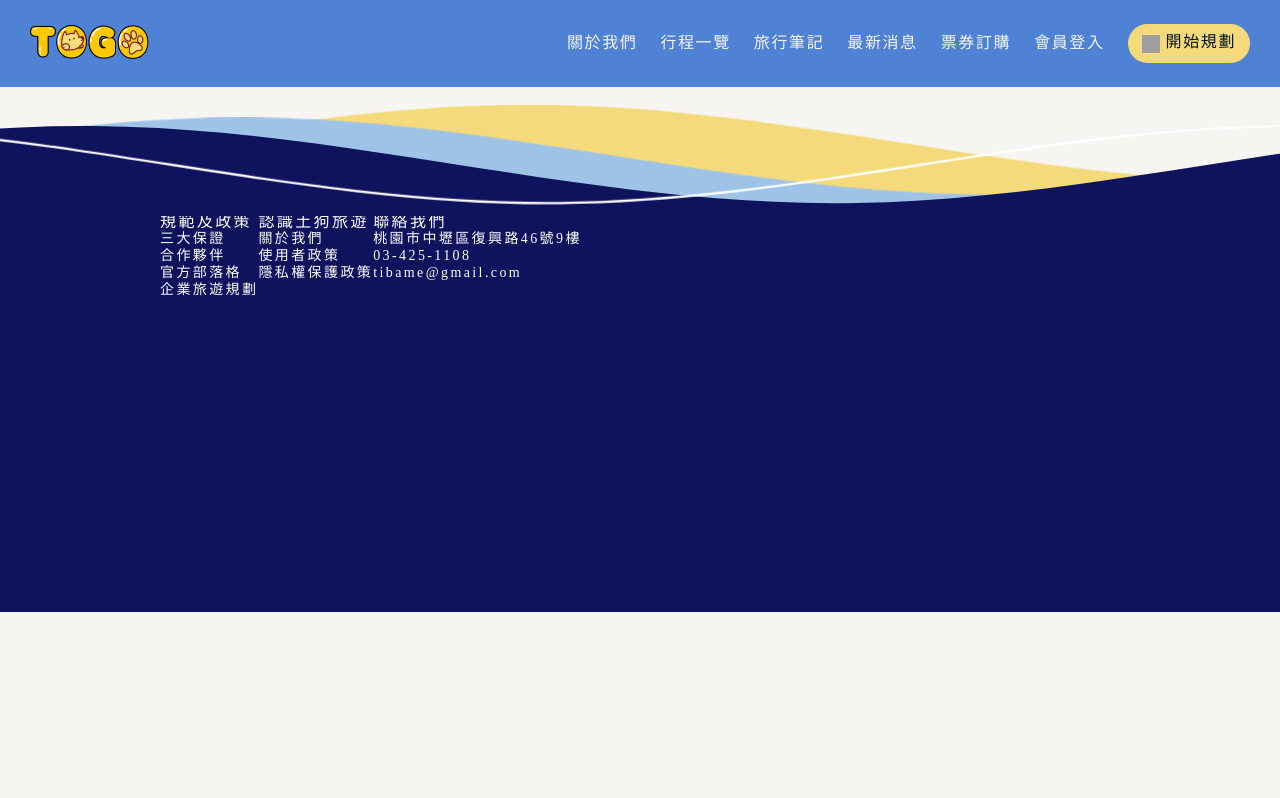
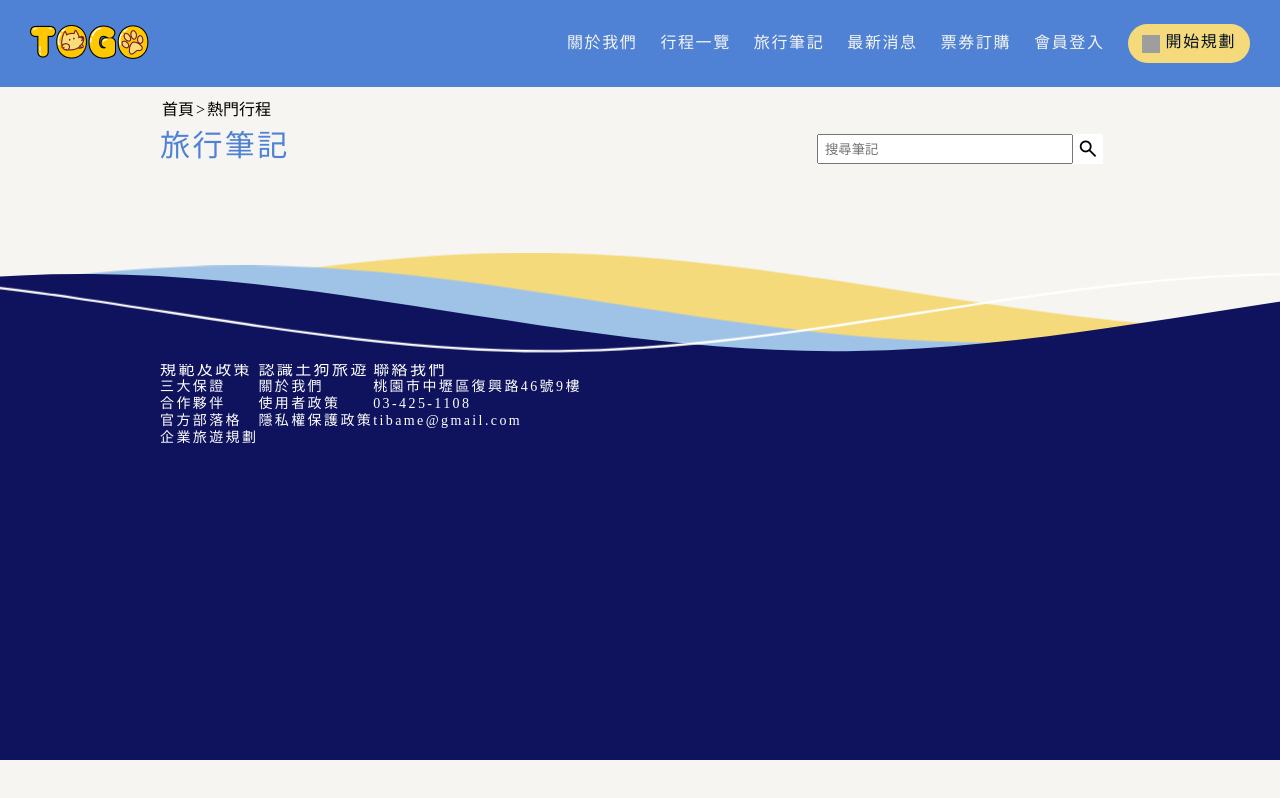
Before and after one commit to redfoxrjie/G6-Front-new, a Vue app: page /blog in a window 1280 px wide. Built offline with nearby package versions, Linux system fonts and the light colour scheme; grey boxes are pictures that could not be loaded; a web font is replaced by a local one.

Commit message:
feat:行程搜尋頁完成

```diff
--- a/src/App.vue
+++ b/src/App.vue
@@ -18,6 +18,7 @@
                 </nav>
             </div>
         </header>
+
         <RouterView />
         <PageFooter />
     </div>
--- a/src/components/home/HCompLearnMoreBtn.vue
+++ b/src/components/home/HCompLearnMoreBtn.vue
@@ -34,5 +34,7 @@ import { useRouter } from 'vue-router';
         margin: auto;
         border-radius: 10px;
         padding: 2px 30px ;
+        cursor: pointer;
+
     }
 </style>
--- a/src/components/home/PageHeader.vue
+++ b/src/components/home/PageHeader.vue
@@ -232,6 +232,7 @@ nav {
         padding: 20px 10px;
         box-sizing: border-box;
         border-top: solid 1px $primaryColor;
+        cursor: pointer;
 
         img {
             width: 30px;
--- a/src/main.js
+++ b/src/main.js
@@ -19,6 +19,7 @@ app.component('user-account',  GCompUserAccount
 )
 app.component('trip-card',  GCompTripCard
 )
+
 app.use(createPinia())
 app.use(router)
 app.mount('#app')
--- a/src/router/index.js
+++ b/src/router/index.js
@@ -49,6 +49,11 @@ const router = createRouter({
       name: 'memberMain',
       component: () => import('../views/MemberMainView.vue')
     },
+    {
+      path: '/tripsSearchResult',
+      name: 'tripsSearchResult',
+      component: () => import('../views/TripsSearchResultView.vue')
+    },
 
   ]
 })
--- a/src/views/AllTripsView.vue
+++ b/src/views/AllTripsView.vue
@@ -6,7 +6,7 @@
     <h1>全世界最棒的旅遊體驗</h1>
     <div class="comp-searchBar col-md-7 col-12">
       <input class='' type="text" placeholder="下一個旅遊地點">
-      <div class="icon-wrap">
+      <div class="icon-wrap" @click="goToPage('/tripsSearchResult')">
         <span class="material-symbols-outlined">
           search
         </span>
@@ -25,19 +25,16 @@
     <div class="container">
       <div class="tripRank-tabs-wrapper col-11 col-md-12">
 
-        <div class="tr-tab  col-2 col-md-2 "
-        v-for="(area,index) in areaFormat" :key="index"
-        @click="tabSwitch(index)" :class="{'tr-tab-active' : selectedCase== index }"
-        >
-          <h4 class="bdradius-half">{{area}}</h4>
+        <div class="tr-tab  col-2 col-md-2 " v-for="(area, index) in areaFormat" :key="index" @click="tabSwitch(index)"
+          :class="{ 'tr-tab-active': selectedCase == index }">
+          <h4 class="bdradius-half">{{ area }}</h4>
         </div>
       </div>
       <div class="tripRank-body">
         <div class="tripRank-wrapper">
-          <div class="tr-item-card col-11 col-lg-11 col-xl-10 " v-for="(n, index) in 3"
-          >
-            <div class="tr-item-cardTag col-2 col-md-1" >
-              <h3>#{{index+1}}</h3>
+          <div class="tr-item-card col-11 col-lg-11 col-xl-10 " v-for="(n, index) in 3">
+            <div class="tr-item-cardTag col-2 col-md-1">
+              <h3>#{{ index + 1 }}</h3>
             </div>
             <div class="tr-item shadow-v1 bdradius-sm col-10 col-md-11">
               <div class="tr-item-img col-12 col-md-3 col-xl-2">
@@ -60,30 +57,34 @@
   </div>
   <div class="section-title">
     <div class="container">
-      <h3>探索所有{{areaFormat[selectedCase]}}的行程地圖</h3>
-      <p>{{areaFormat[selectedCase]}}地區總共有432個行程地圖，127位ToGo 創作者參與。</p>
+      <h3>探索所有{{ areaFormat[selectedCase] }}的行程地圖</h3>
+      <p>{{ areaFormat[selectedCase] }}地區總共有432個行程地圖，127位ToGo 創作者參與。</p>
     </div>
   </div>
   <div class="section-tripList">
     <div class="container">
       <div class="row row-cols-1 row-cols-md-2 row-cols-lg-3">
-        <trip-card v-for="(n,i) in 6"
-        :tcImg="trips[selectedCase][i].trp_img"
+        <trip-card v-for="(n, i) in 6" :tcImg="trips[selectedCase][i].trp_img"
           :tc-title="trips[selectedCase][i].trp_name" :tcMemName="trips[selectedCase][i].u_nickname"
           :key="trips[selectedCase][i].trp_id" />
 
       </div>
-      <p v-for="(n,i) in 6"> {{ trips[selectedCase][i] }}</p>
+      <p v-for="(n, i) in 6"> {{ trips[selectedCase][i] }}</p>
     </div>
   </div>
 
 </template>
 <script setup>
 import { ref, onMounted } from 'vue';
+import { useRouter } from 'vue-router';
 
-    const areaFormat ={'jp':'日本','kr':"韓國",'th':"泰國",'hkmo':"港澳"};
+// tab中文內容對照
+const areaFormat = { 'jp': '日本', 'kr': "韓國", 'th': "泰國", 'hkmo': "港澳" };
+//紀錄資料 (綁定)
 const trips = ref([]);
+//紀錄切換狀態 (綁定)
 const selectedCase = ref('jp');
+
 const fetchData = async () => {
   try {
     const response = await fetch('/json/data.json');
@@ -120,15 +121,23 @@ import { ref, onMounted } from 'vue';
     console.error('Error fetching data:', error);
   }
 };
+//切換狀態 設置方法
 
-    const tabSwitch = (area)=> {
+const tabSwitch = (area) => {
   selectedCase.value = area;
-      console.log('hii',area,'result:',selectedCase.value);
+  console.log('hii', area, 'result:', selectedCase.value);
 }
-    const test =()=>{
+const test = () => {
   alert('dddd');
 }
 
+// 路由切換 方法
+const router = useRouter();
+const goToPage = (toLink) => {
+  router.push(toLink);
+}
+
+// 執行
 fetchData();
 
 </script>
@@ -138,8 +147,8 @@ fetchData();
 @import '../assets/styles/base/font';
 
 .shadow-v1 {
-  -webkit-box-shadow: 0px 1px 6px 2px rgba(0,0,0,0.33);
-  -moz-box-shadow: 0px 1px 6px 2px rgba(0,0,0,0.33);
+  -webkit-box-shadow: 0px 1px 6px 2px rgba(0, 0, 0, 0.33);
+  -moz-box-shadow: 0px 1px 6px 2px rgba(0, 0, 0, 0.33);
   box-shadow: 0px 2px 4px .2px rgba(0, 0, 0, 0.25);
 }
 
@@ -166,6 +175,7 @@ fetchData();
     text-align: center;
     // padding-right:100/12*1%;
     padding-right: 20px;
+    cursor: pointer;
 
     h4 {
       padding: 20px 0;
--- a/src/views/BlogView.vue
+++ b/src/views/BlogView.vue
@@ -1,3 +1,115 @@
 <template>
-  <main>目前位在「旅行筆記」</main>
+  <link rel="stylesheet"
+    href="https://fonts.googleapis.com/css2?family=Material+Symbols+Outlined:opsz,wght,FILL,GRAD@20..48,100..700,0..1,-50..200" />
+
+  <div class="section-headSearch">
+    <div class="container">
+      <div class="sh-row row">
+        <div class="sh-headContent">
+          <div class="sh-hc-breadcrumb"><span @click="goToPage('/')">首頁</span>><span @click="goToPage('/')">熱門行程</span>
+          </div>
+          <h2>旅行筆記</h2>
+
+        </div>
+        <div class="comp-searchBar col-md-4 col-6">
+          <input class='' type="text" placeholder="搜尋筆記">
+          <div class="icon-wrap" @click="goToPage('/tripsSearchResult')">
+            <span class="material-symbols-outlined">
+              search
+            </span>
+          </div>
+        </div>
+
+      </div>
+
+    </div>
+  </div>
+
+
 </template>
+<style lang="scss">
+@import '../assets/styles/base/color';
+@import '../assets/styles/base/font';
+
+$searchBarHeight: 30px;
+
+body {
+  padding-top: 100px;
+}
+
+.sh-row {
+  justify-content: space-between;
+  align-items: end;
+
+  .sh-headContent {
+    .sh-hc-breadcrumb {
+      margin-bottom: 8px;
+
+      span {
+        display: inline-block;
+        // background-color: #6e6060;
+        cursor: pointer;
+        padding: 2px 2px;
+        padding-right: 2px;
+
+        &:hover {
+          color: $accentColor-2;
+        }
+      }
+    }
+
+    h2 {
+      color: $secondColor-2;
+    }
+  }
+
+  .comp-searchBar {
+
+    // margin: 0 auto;
+    height: $searchBarHeight;
+    display: flex;
+    align-content: center;
+    justify-content: center;
+
+    input {
+      height: $searchBarHeight;
+      width: 80%;
+      box-sizing: border-box;
+      padding: 0 6px;
+    }
+  }
+
+}
+
+
+
+.icon-wrap {
+  margin: 0;
+  padding: 0;
+  display: flex;
+  background-color: #ffffff;
+  width: $searchBarHeight;
+  height: $searchBarHeight;
+  cursor: pointer;
+  user-select: none;
+  justify-content: center;
+
+  span {
+    display: block;
+    line-height: $searchBarHeight;
+    font-size: $searchBarHeight * .75;
+  }
+}
+
+.icon-wrap:hover {
+  background-color: $secondColor-2;
+}
+</style>
+
+<script setup>
+import { useRouter } from 'vue-router';
+const router = useRouter();
+const goToPage = (toLink) => {
+  router.push(toLink);
+}
+</script>
--- /dev/null
+++ b/src/views/TripsSearchResultView.vue
@@ -0,0 +1,100 @@
+<template>
+    <section class="section-resultHeader">
+        <div class="container">
+            <h2>搜尋結果</h2>
+            <h3>找到 2 筆 符合的行程</h3>
+        </div>
+    </section>
+    <div class="section-resultDisplay">
+        <div class="container">
+            <div class="row row-cols-1 row-cols-md-2 row-cols-lg-3">
+                <trip-card v-for="(n, i) in tripsResultData" :tcImg="tripsResultData[i].trp_img"
+                    :tc-title="tripsResultData[i].trp_name" :tcMemName="tripsResultData[i].u_nickname"
+                    :key="tripsResultData[i].trp_id" />
+
+            </div>
+            <div class="button-wrap col-6 col-md-3 col-lg-2">
+                <button @click="goToPage('/alltrips')"><h4>返回</h4></button>
+            </div>
+
+        </div>
+    </div>
+
+</template>
+<script setup>
+import { ref, onMounted } from 'vue';
+import { useRouter } from 'vue-router';
+
+const tripsResultData = ref([]);
+const fetchData = async () => {
+    try {
+        const response = await fetch('/json/searchData.json');
+        const data = await response.json();
+        tripsResultData.value = data.tripsSearch;
+        console.log(data.tripsSearch);
+    } catch (error) {
+        console.log('fetch error:', error)
+    }
+}
+
+
+    const router = useRouter();
+    const goToPage=(toLink)=>{
+        router.push(toLink);
+    }
+
+
+fetchData();
+</script>
+<style lang="scss" scoped>
+@import '../assets/styles/base/color';
+@import '../assets/styles/base/font';
+
+.section-resultHeader {
+    margin-top: 80px;
+    margin-bottom: 20px;
+
+    h2,
+    h3 {
+        color: $secondColor-2;
+        padding: 10px 0;
+    }
+
+
+}
+.section-resultDisplay{
+    .container{
+        border-top: 2px solid $secondColor-2;
+        padding: 30px 0;
+    .button-wrap{
+        margin: auto;
+        margin-top: 40px;
+        button{
+        display: block;
+        cursor: pointer;
+        background-color: $secondColor-2 ;
+        color:$black ;
+        border-radius: 15px;
+        padding: 5px 0px ;
+        width: 90%;
+        margin: auto;
+        h4{
+            text-align: center;
+            color: $primaryColor;
+        }
+        }
+    }
+    .hs-section-btn-wrap{
+        padding: $base-fontSize 0;
+        margin: 0 auto;
+    }
+    .hs-btn{
+        display: block;
+        background-color: $accentColor-2;
+        margin: auto;
+        border-radius: 10px;
+        padding: 2px 30px ;
+    }
+    }
+}
+</style>
```
Also changed, not shown: public/json/searchData.json (added, +33 -0 lines), src/components/global/GCompBlogCard.vue (added, +25 -0 lines), src/assets/images/global/icons/bones-xs-svg.svg (added). Lines whose indentation alone changed are shown as unchanged.
